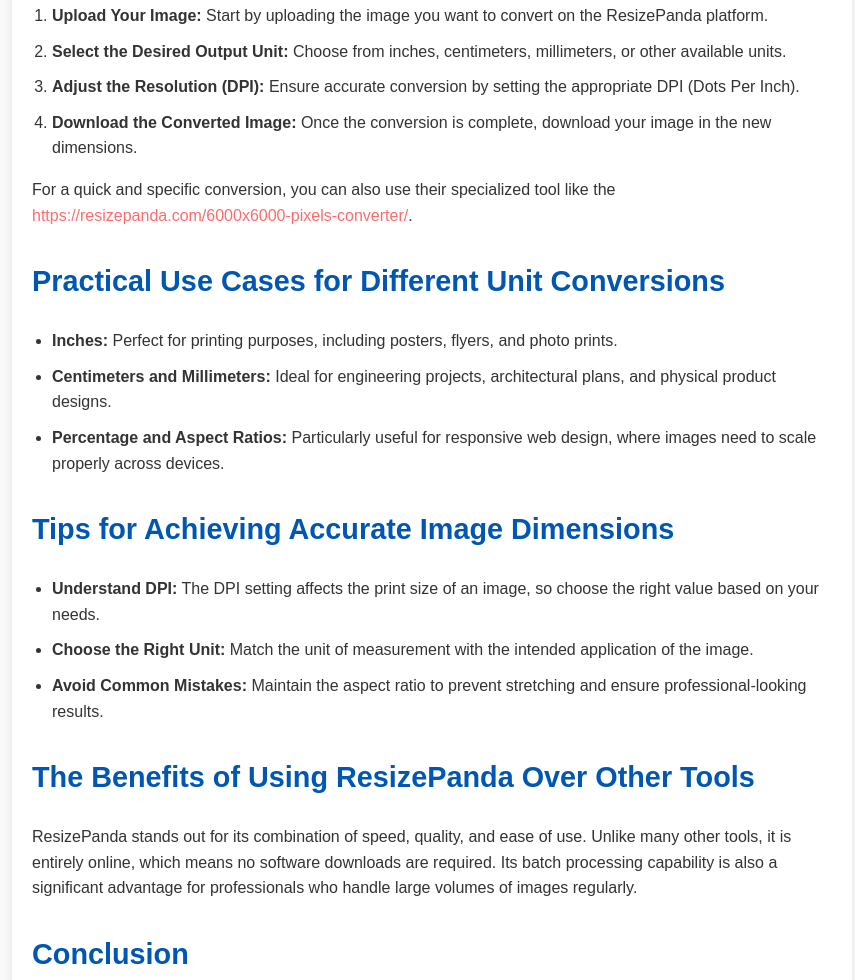
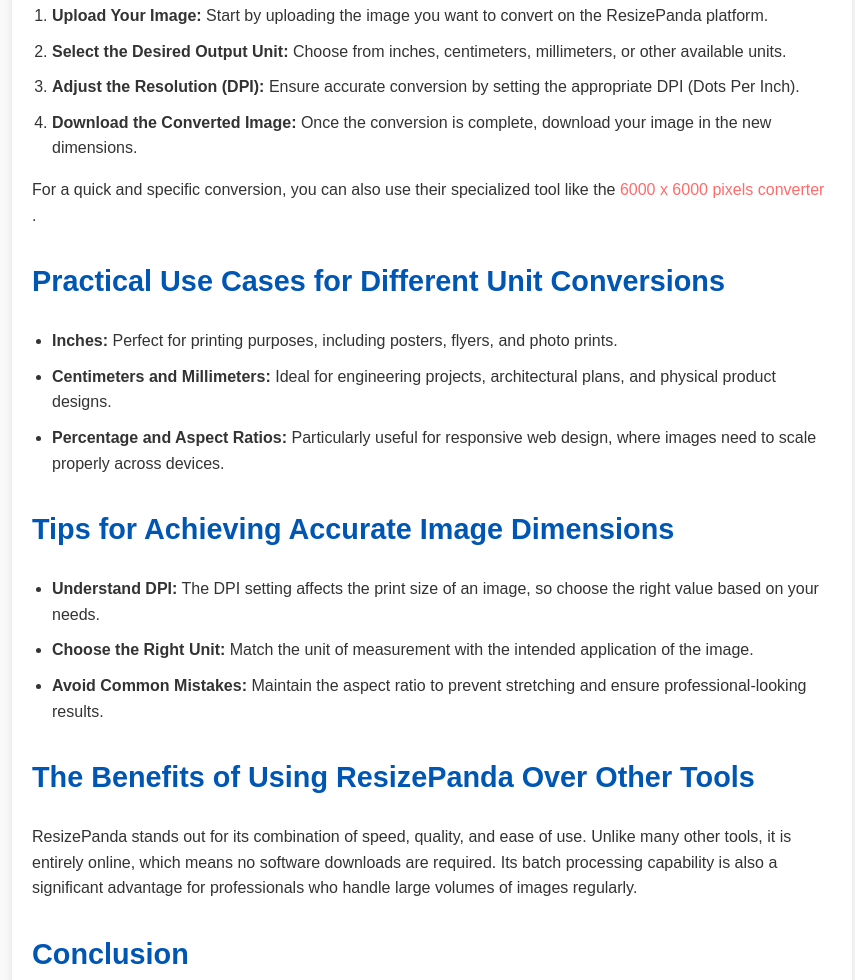
Before and after one commit to roberthinsom/6000x6000-pixels-converter-cloudflare, a plain HTML site: page index.html in a window 1280 px wide. Shown: the part 1095-2075 px from the top of the page, without its empty margins (208-1063 px from the left). Drawn offline with Linux system fonts and the light colour scheme.

Commit message:
Update index.html

```diff
--- a/index.html
+++ b/index.html
@@ -89,7 +89,7 @@
             <li><strong>Adjust the Resolution (DPI):</strong> Ensure accurate conversion by setting the appropriate DPI (Dots Per Inch).</li>
             <li><strong>Download the Converted Image:</strong> Once the conversion is complete, download your image in the new dimensions.</li>
         </ol>
-        <p>For a quick and specific conversion, you can also use their specialized tool like the <a href="https://resizepanda.com/6000x6000-pixels-converter/">https://resizepanda.com/6000x6000-pixels-converter/</a>.</p>
+        <p>For a quick and specific conversion, you can also use their specialized tool like the <a href="https://resizepanda.com/6000x6000-pixels-converter/">6000 x 6000 pixels converter </a>.</p>
 
         <h2>Practical Use Cases for Different Unit Conversions</h2>
         <ul>
```
